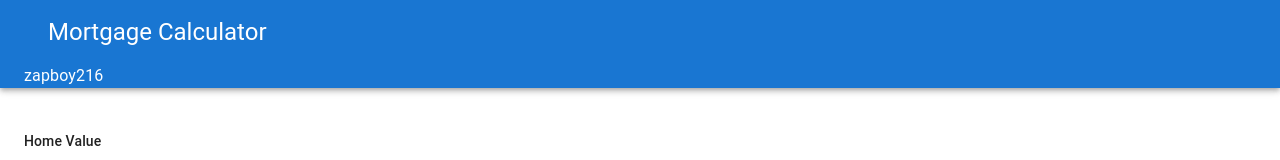
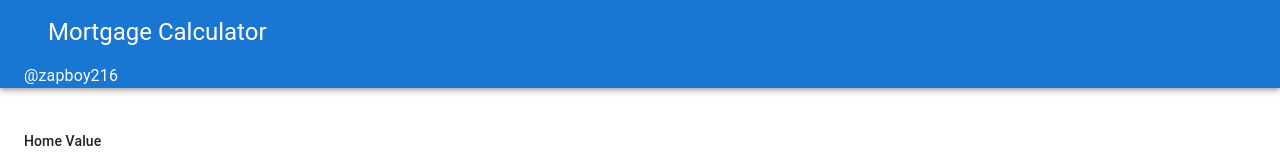
Before and after one commit to Max-OSSoftware/react-mortgage-calculator, a React (Create React App) app: page / in a window 1280 px wide. Shown: the top 160 px of the page. Built offline with nearby package versions, Linux system fonts and the light colour scheme.

Commit message:
Update username in Navbar component

```diff
--- a/src/Components/Navbar.js
+++ b/src/Components/Navbar.js
@@ -11,7 +11,7 @@ const Navbar = () => {
           <Typography variant="h5">Mortgage Calculator</Typography>
 
         </Toolbar>
-        <Typography variant="p"> zapboy216</Typography>
+        <Typography variant="p"> @zapboy216</Typography>
       </Container>
     </AppBar>
   );
```
